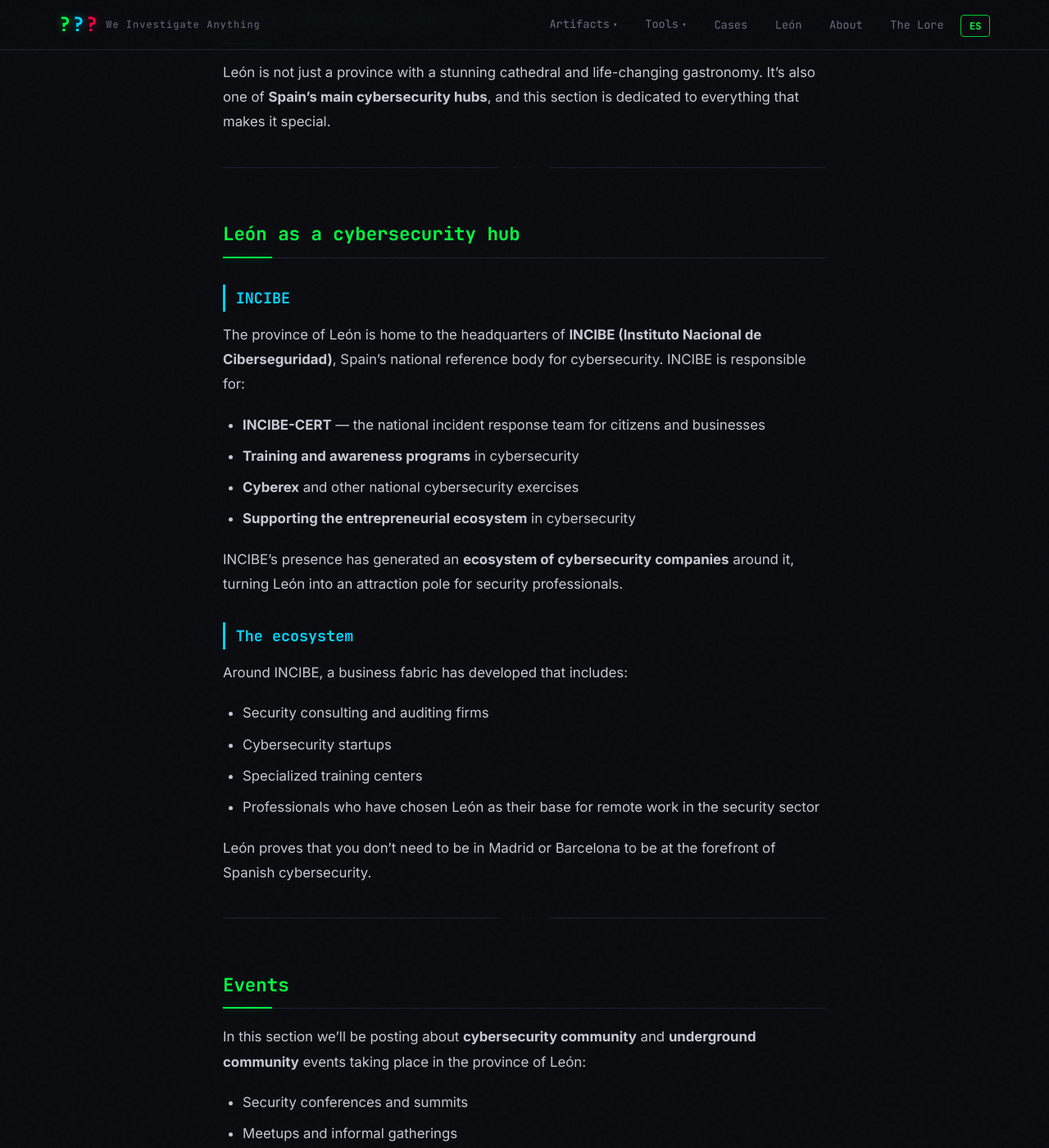
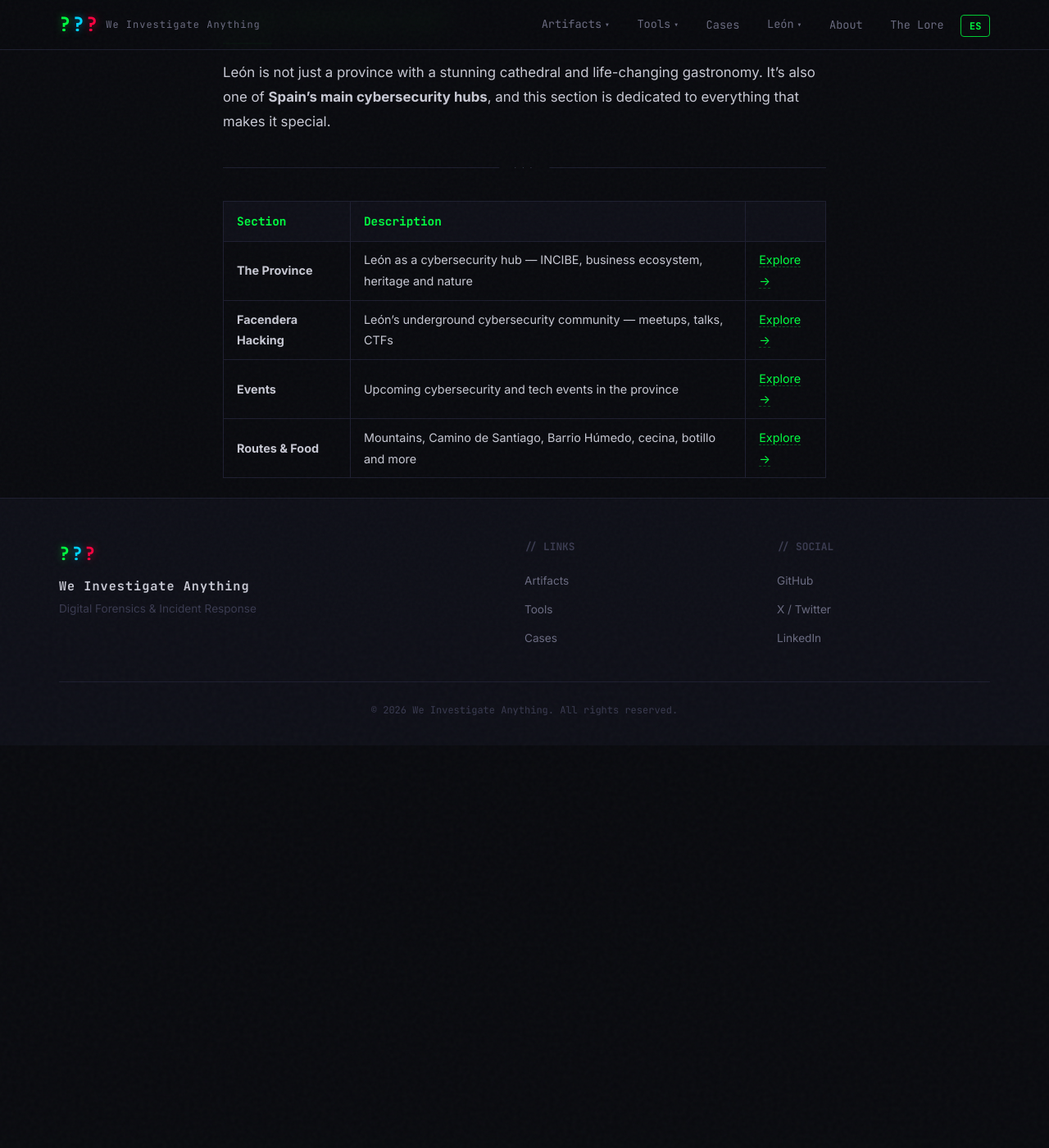
Before and after one commit to jupyterj0nes/jupyterj0nes.github.io, a Jekyll site: the page built from pages/en/leon.md, in a window 1280 px wide and 1400 px high, scrolled down 242 px. Shown: the whole window at 82% size. Built offline with Jekyll 4.4.1, drawn with Linux system fonts in a browser that asks for light colours; after the commit the page ends 1151 px from its top, so only the background shows below that; some of the changed text lies outside the part shown.

Commit message:
Add León subsections with dropdown navigation
- León dropdown: La Provincia, Facendera Hacking, Eventos, Rutas y Gastronomía
- La Provincia: INCIBE, cybersecurity ecosystem, heritage
- Facendera Hacking: León's underground community (leonese word for community work)
- Eventos: upcoming/past events calendar placeholder
- Rutas y Gastronomía: mountain routes, Camino, Barrio Húmedo, cecina, botillo
- León index page updated with section table
- All pages bilingual ES/EN with matching refs

```diff
--- a/_data/translations.yml
+++ b/_data/translations.yml
@@ -5,6 +5,9 @@
     tools: "Tools"
     cases: "Cases"
     leon: "León"
+    leon_city: "The City"
+    leon_events: "Events"
+    leon_offtopic: "Routes & Food"
     about: "About"
     lore: "The Lore"
     lang_switch: "ES"
@@ -40,6 +43,9 @@
     tools: "Herramientas"
     cases: "Casos"
     leon: "León"
+    leon_city: "La Provincia"
+    leon_events: "Eventos"
+    leon_offtopic: "Rutas y Gastronomía"
     about: "Sobre mí"
     lore: "El Lore"
     lang_switch: "EN"
--- a/_includes/header.html
+++ b/_includes/header.html
@@ -78,7 +78,15 @@
           </ul>
         </li>
         <li><a href="{{ '/' | append: lang | append: '/cases/' | relative_url }}">{{ t.nav.cases }}</a></li>
-        <li><a href="{{ '/' | append: lang | append: '/leon/' | relative_url }}">{{ t.nav.leon }}</a></li>
+        <li class="nav-dropdown">
+          <a href="{{ '/' | append: lang | append: '/leon/' | relative_url }}" class="dropdown-trigger">{{ t.nav.leon }} <span class="dropdown-arrow">&#9662;</span></a>
+          <ul class="dropdown-menu">
+            <li><a href="{{ '/' | append: lang | append: '/leon/ciudad/' | relative_url }}">{{ t.nav.leon_city }}</a></li>
+            <li><a href="{{ '/' | append: lang | append: '/leon/facendera-hacking/' | relative_url }}">Facendera Hacking</a></li>
+            <li><a href="{{ '/' | append: lang | append: '/leon/eventos/' | relative_url }}">{{ t.nav.leon_events }}</a></li>
+            <li><a href="{{ '/' | append: lang | append: '/leon/rutas-gastronomia/' | relative_url }}">{{ t.nav.leon_offtopic }}</a></li>
+          </ul>
+        </li>
         <li><a href="{{ '/' | append: lang | append: '/about/' | relative_url }}">{{ t.nav.about }}</a></li>
         <li><a href="{{ '/' | append: lang | append: '/lore/' | relative_url }}">{{ t.nav.lore }}</a></li>
         <li class="lang-switch">
--- a/pages/en/leon.md
+++ b/pages/en/leon.md
@@ -13,53 +13,9 @@
 
 ---
 
-## León as a cybersecurity hub
-
-### INCIBE
-
-The province of León is home to the headquarters of **INCIBE (Instituto Nacional de Ciberseguridad)**, Spain's national reference body for cybersecurity. INCIBE is responsible for:
-
-- **INCIBE-CERT** — the national incident response team for citizens and businesses
-- **Training and awareness programs** in cybersecurity
-- **Cyberex** and other national cybersecurity exercises
-- **Supporting the entrepreneurial ecosystem** in cybersecurity
-
-INCIBE's presence has generated an **ecosystem of cybersecurity companies** around it, turning León into an attraction pole for security professionals.
-
-### The ecosystem
-
-Around INCIBE, a business fabric has developed that includes:
-
-- Security consulting and auditing firms
-- Cybersecurity startups
-- Specialized training centers
-- Professionals who have chosen León as their base for remote work in the security sector
-
-León proves that you don't need to be in Madrid or Barcelona to be at the forefront of Spanish cybersecurity.
-
----
-
-## Events
-
-In this section we'll be posting about **cybersecurity community** and **underground community** events taking place in the province of León:
-
-- Security conferences and summits
-- Meetups and informal gatherings
-- In-person CTFs
-- Workshops and training sessions
-
-*(Coming soon: events calendar)*
-
----
-
-## Routes, gastronomy and hidden gems
-
-León is much more than cybersecurity. It's a province with:
-
-- **Mountain routes** — Picos de Europa, Ancares, Babia
-- **The Camino de Santiago** — several stages cross the province
-- **El Barrio Húmedo** — possibly the best tapas district in Spain
-- **Gastronomy** — cecina, botillo, morcilla de León, mantecadas de Astorga
-- **Heritage** — the Cathedral, San Isidoro, Las Médulas, Astorga, Ponferrada
-
-In the posts under this section we'll share routes, recommendations, and places worth discovering.
+| Section | Description | |
+|---------|-------------|--|
+| **The Province** | León as a cybersecurity hub — INCIBE, business ecosystem, heritage and nature | [Explore →](/en/leon/ciudad/) |
+| **Facendera Hacking** | León's underground cybersecurity community — meetups, talks, CTFs | [Explore →](/en/leon/facendera-hacking/) |
+| **Events** | Upcoming cybersecurity and tech events in the province | [Explore →](/en/leon/eventos/) |
+| **Routes & Food** | Mountains, Camino de Santiago, Barrio Húmedo, cecina, botillo and more | [Explore →](/en/leon/rutas-gastronomia/) |
```
Also changed, not shown: other parts of pages/en/leon.md (+1 -1 lines), pages/en/leon-ciudad.md (added, +38 -0 lines), pages/en/leon-eventos.md (added, +24 -0 lines), pages/en/leon-facendera.md (added, +29 -0 lines), pages/en/leon-rutas.md (added, +35 -0 lines), pages/es/leon-ciudad.md (added, +38 -0 lines), pages/es/leon-eventos.md (added, +24 -0 lines), pages/es/leon-facendera.md (added, +29 -0 lines), pages/es/leon-rutas.md (added, +35 -0 lines), pages/es/leon.md (+7 -51 lines).
